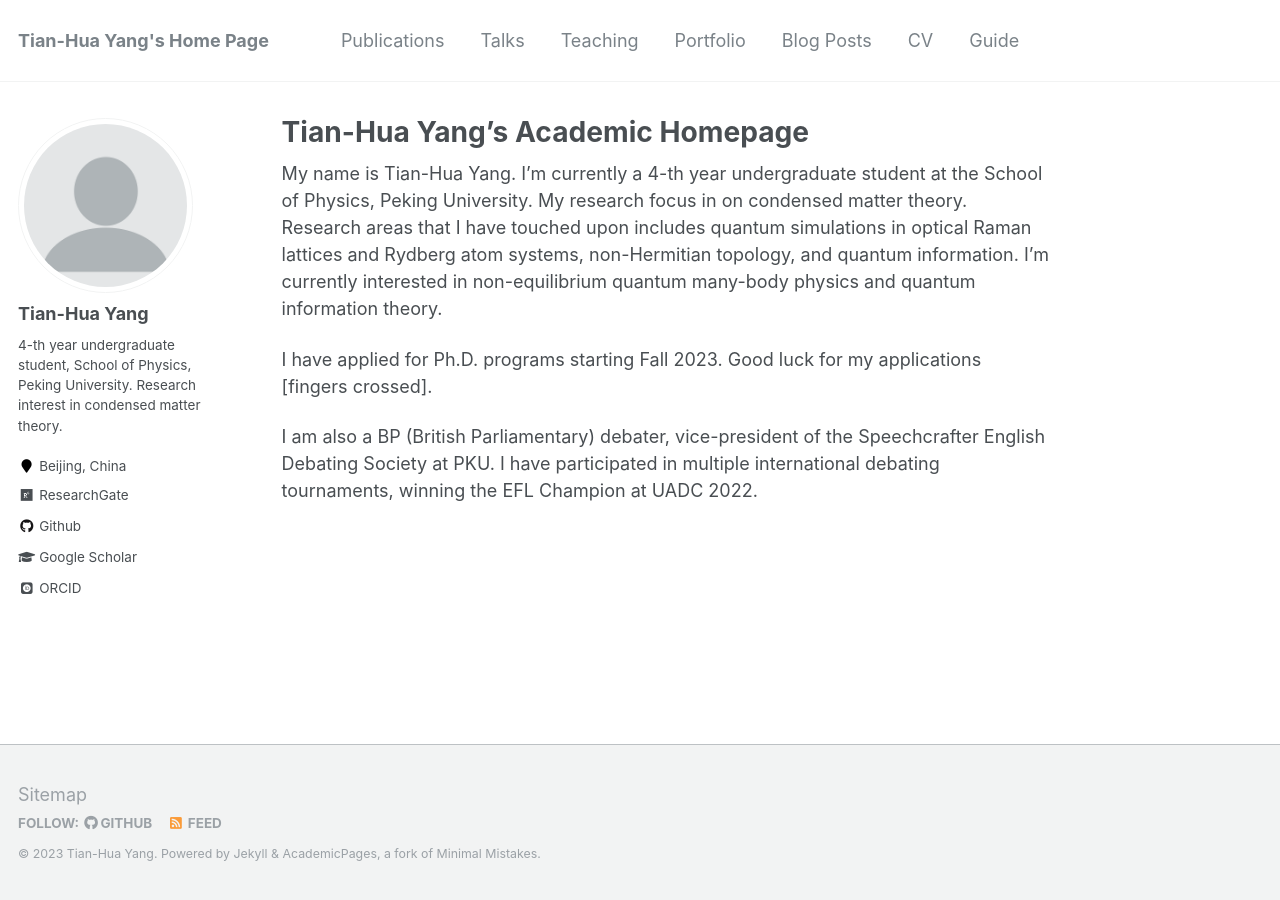
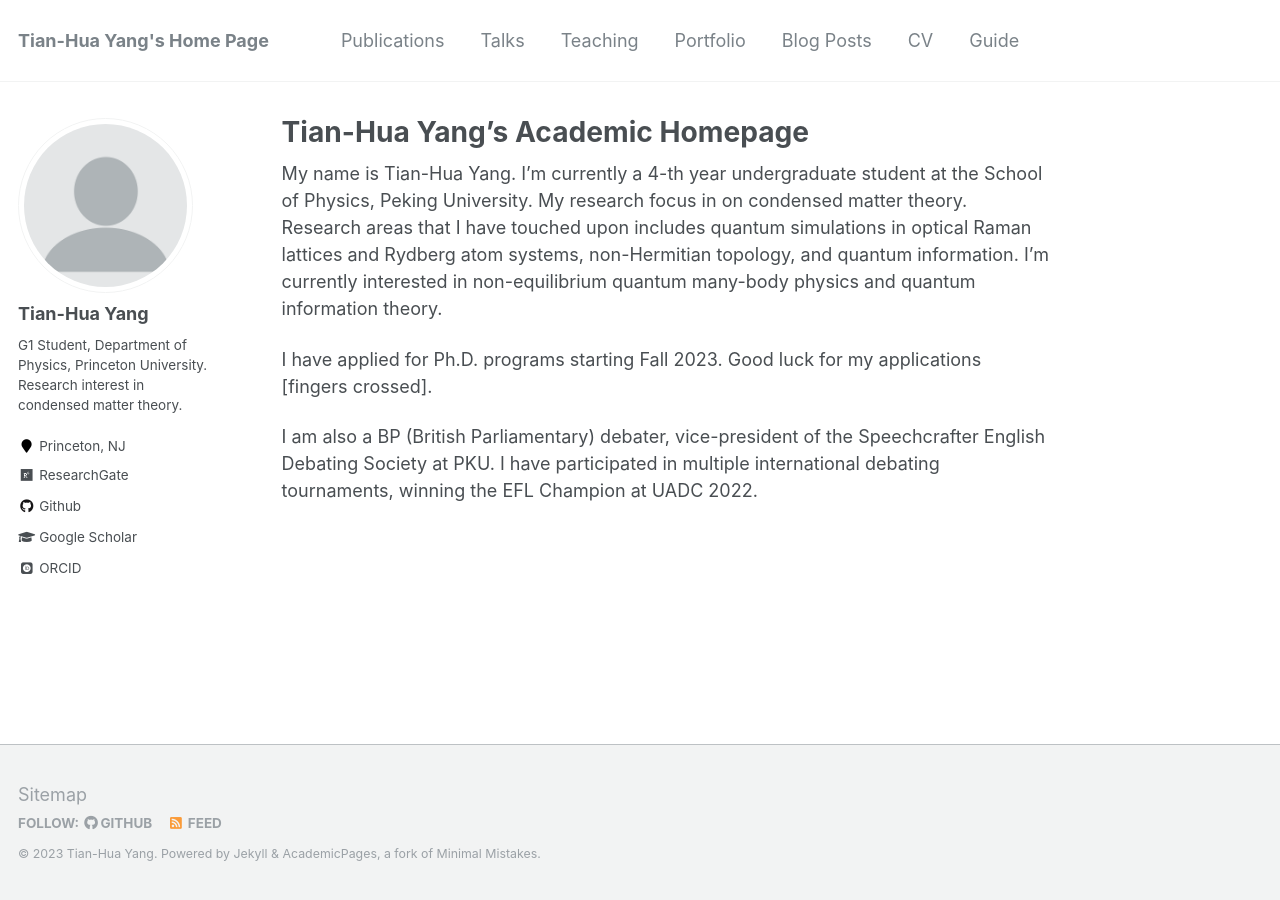
Before and after one commit to ThomasYangth/thomasyangth.github.io, a Jekyll site: the page built from _pages/about.md, in a window 1280 px wide. Built offline with Jekyll 4.4.1, drawn with Linux system fonts in a browser that asks for light colours; some web fonts are replaced; a file with an impossible date is left out.

Commit message:
update princeton profile

```diff
--- a/_config.yml
+++ b/_config.yml
@@ -82,8 +82,8 @@ analytics:
 author:
   name             : "Tian-Hua Yang"
   avatar           : "profile.png"
-  bio              : "4-th year undergraduate student, School of Physics, Peking University. Research interest in condensed matter theory."
-  location         : "Beijing, China"
+  bio              : "G1 Student, Department of Physics, Princeton University. Research interest in condensed matter theory."
+  location         : "Princeton, NJ"
   employer         :
   pubmed           : #"https://www.ncbi.nlm.nih.gov/pubmed/?term=john+snow"
   googlescholar    : "https://scholar.google.com/citations?user=mb6wOtUAAAAJ&hl=en"
```
Also changed, not shown: _teaching/EM_PKU_2023.md (+1 -1 lines), 1 other file.
